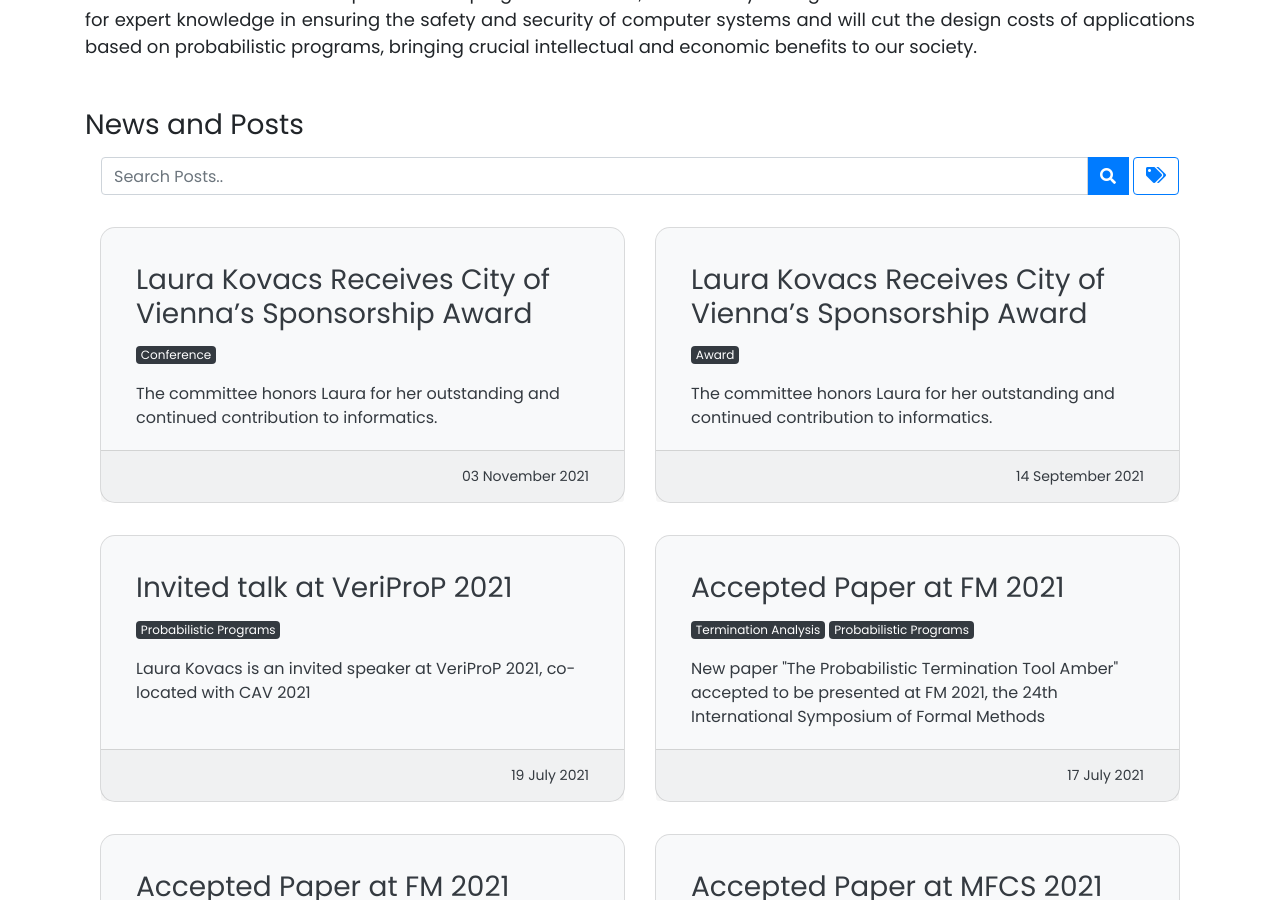
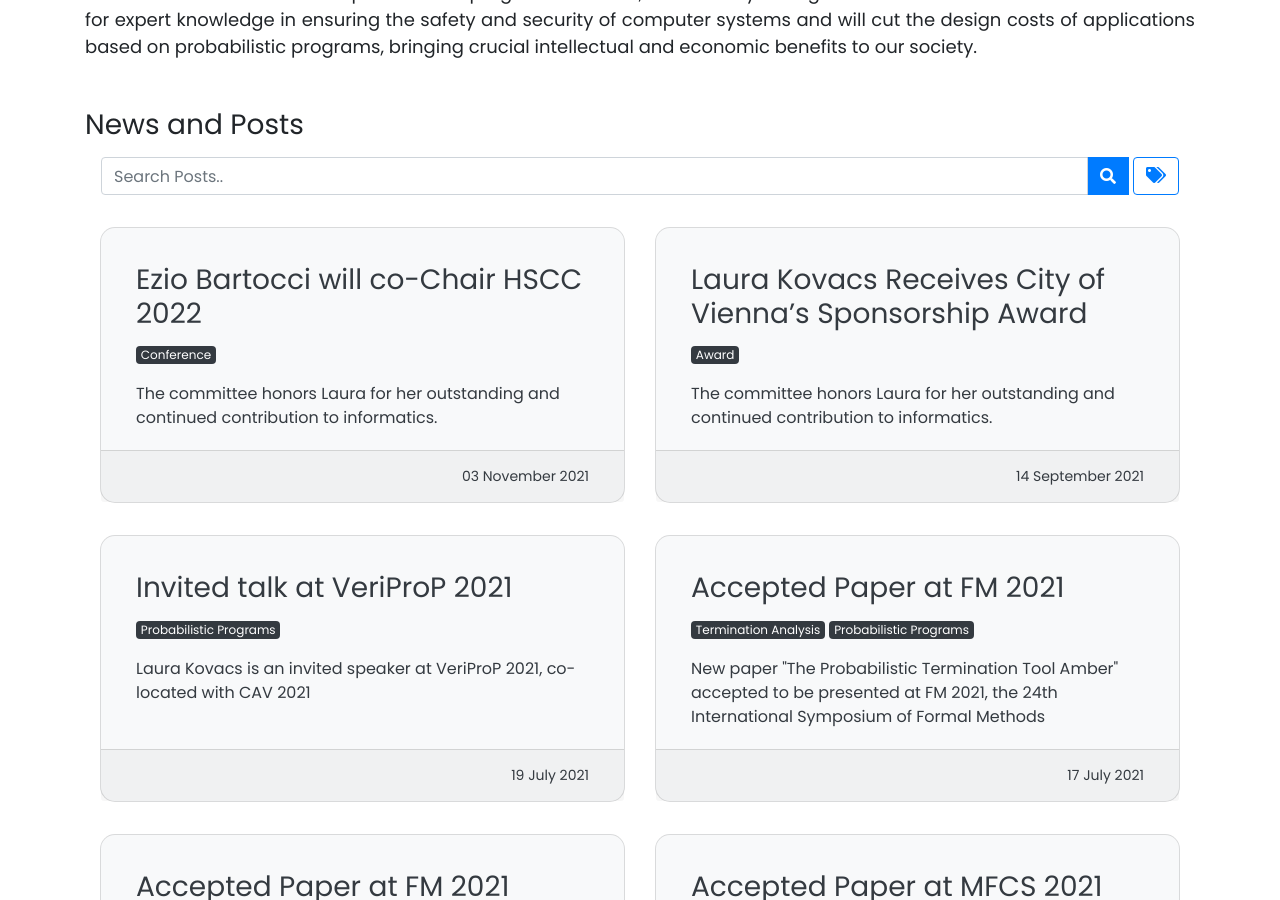
Before and after one commit to probing-lab/probing-lab.github.io, a Jekyll site: the page built from pages/index.html, in a window 1280 px wide and 900 px high, scrolled down 1128 px. Built offline with Jekyll 4.4.1, drawn with Linux system fonts in a browser that asks for light colours; nearby versions of some CDN libraries; a script that is not in the unit is left out; comment, search, counter and statistics services are not loaded.

Commit message:
Update 2021-11-03-ezio.md

```diff
--- a/_posts/2021-11-03-ezio.md
+++ b/_posts/2021-11-03-ezio.md
@@ -1,5 +1,5 @@
 ---
-title: Laura Kovacs Receives City of Vienna’s Sponsorship Award
+title: Ezio Bartocci will co-Chair HSCC 2022
 tags: [Conference]
 style: fill
 color: light
```
